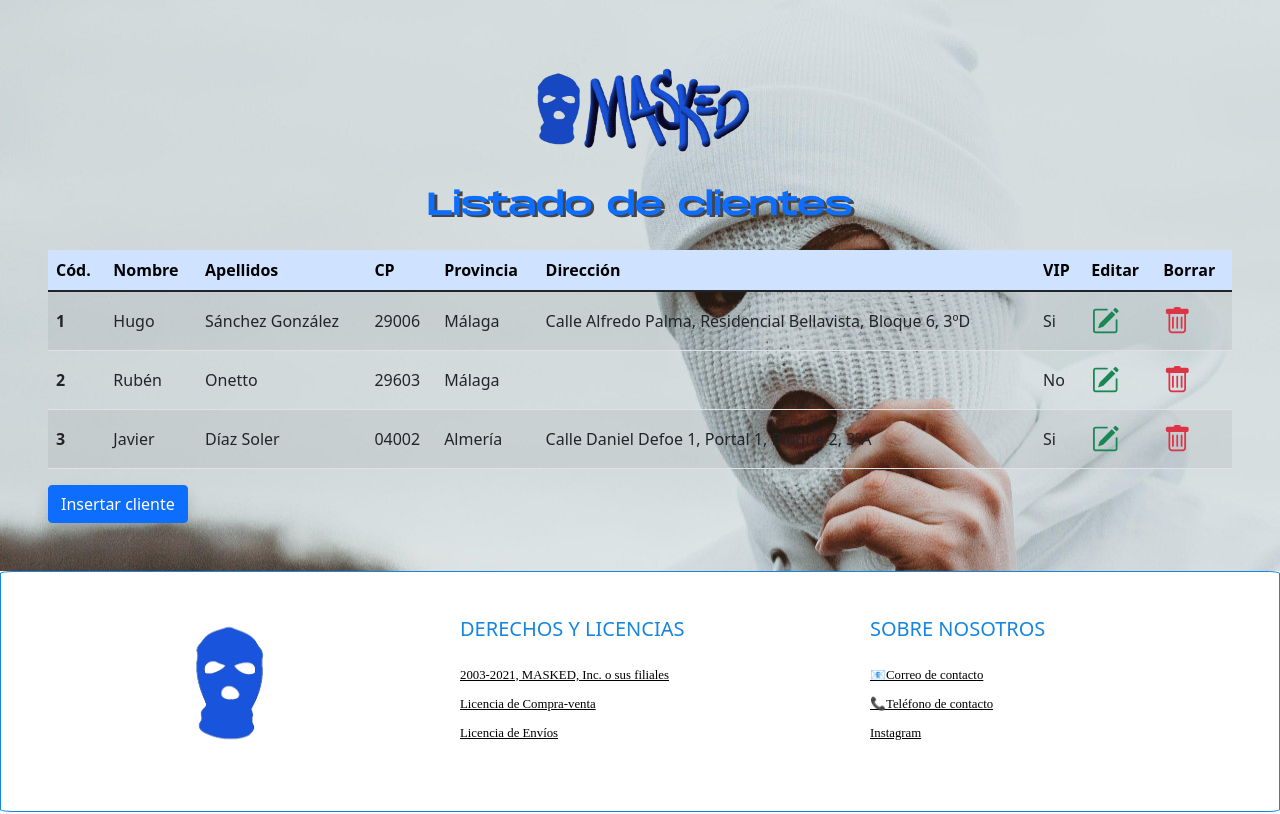
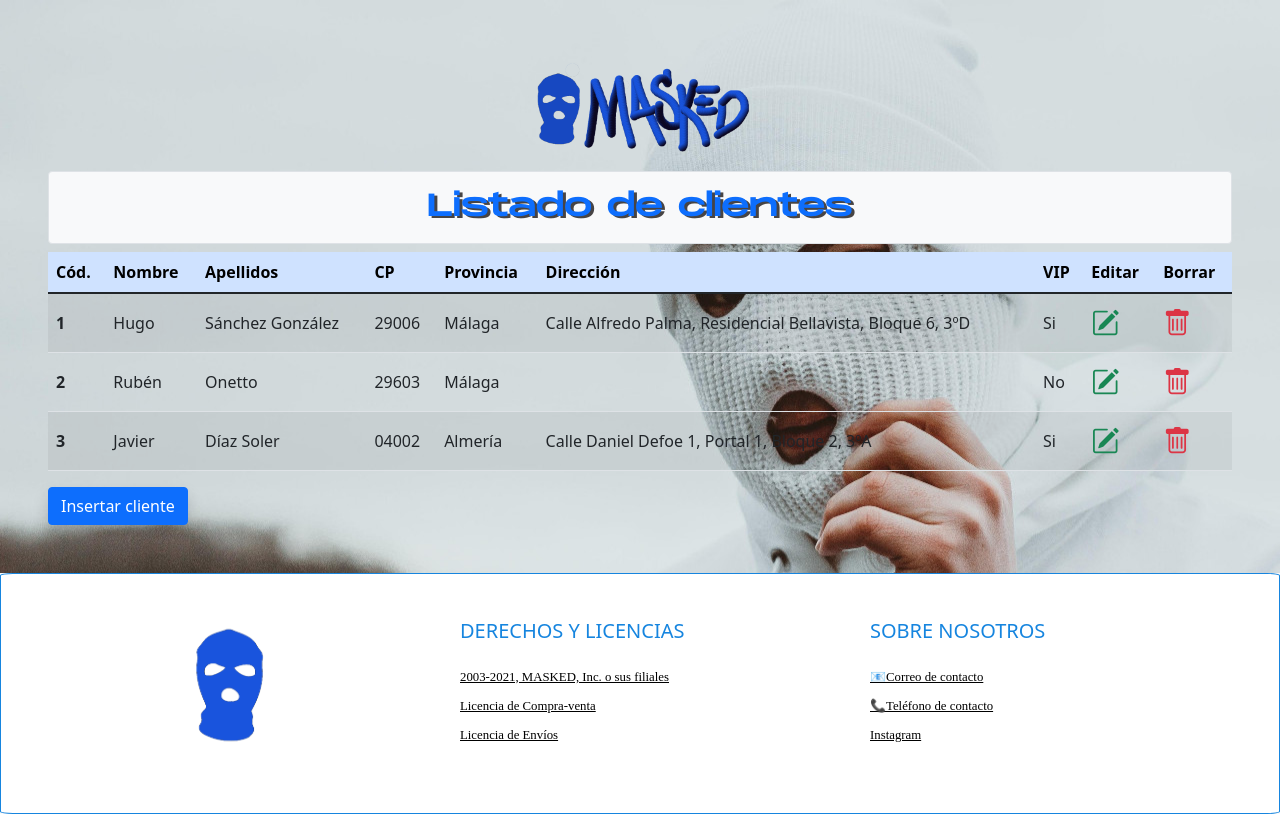
Before and after one commit to hugosanchezg/formulariosFront, a plain HTML site: page consulta.html in a window 1280 px wide. Drawn offline with nearby package versions, Linux system fonts and the light colour scheme.

Commit message:
Add files via upload

```diff
--- a/consulta.html
+++ b/consulta.html
@@ -20,9 +20,9 @@
 </head>
 <body class="bg-light">
 
-  <div id="wrapper" class="container-fluid quierofoto2 bg-light p-5">
+  <div id="wrapper" class="container-fluid quierofoto2 p-5">
     <a href="./index.html"><img src="./images/letrasylogo.png" alt="logo" class="w-25 d-block m-auto"></a>
-    <h1 class="titulo text-center py-3 text-primary">Listado de clientes</h1>
+    <h1 class="titulo text-center py-3 text-primary bg-light border rounded">Listado de clientes</h1>
 
     <!--tabla-->
     <div class="table-responsive">
```
Also changed, not shown: index.html (+1 -1 lines).
